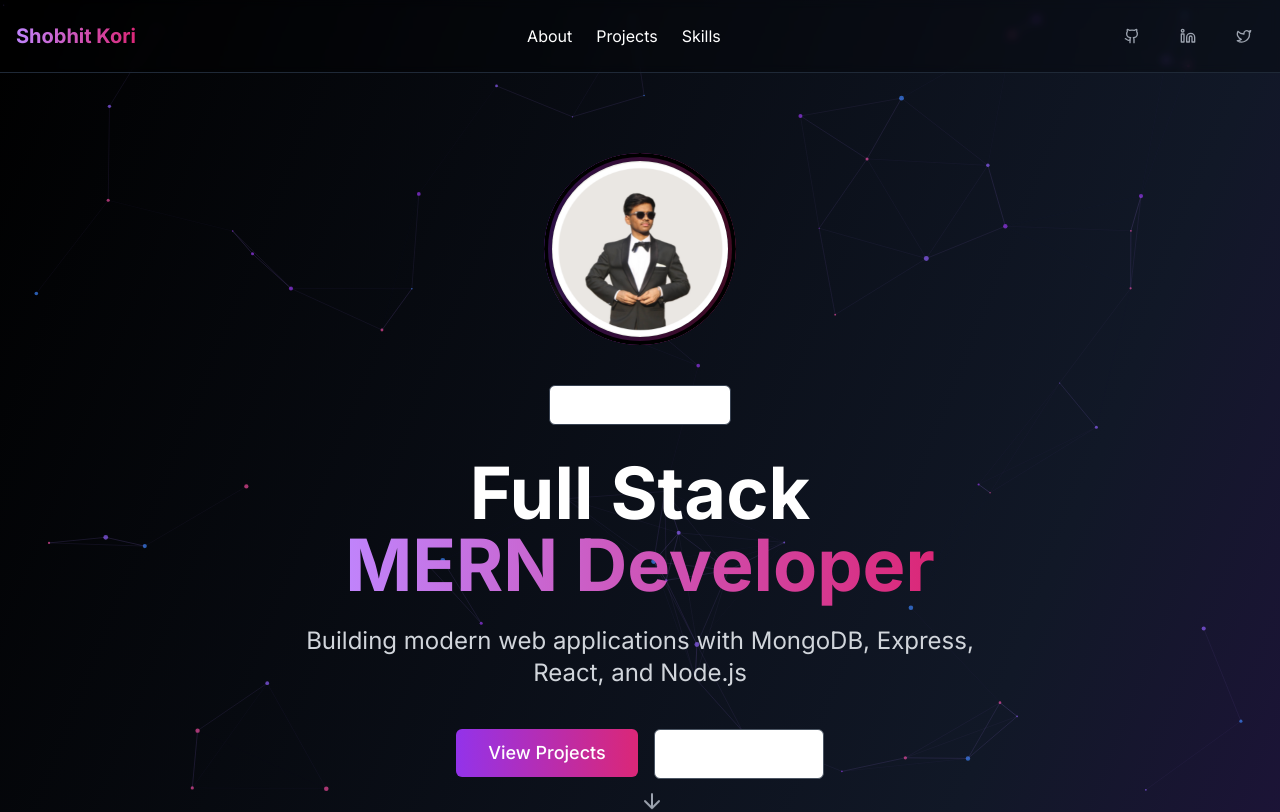
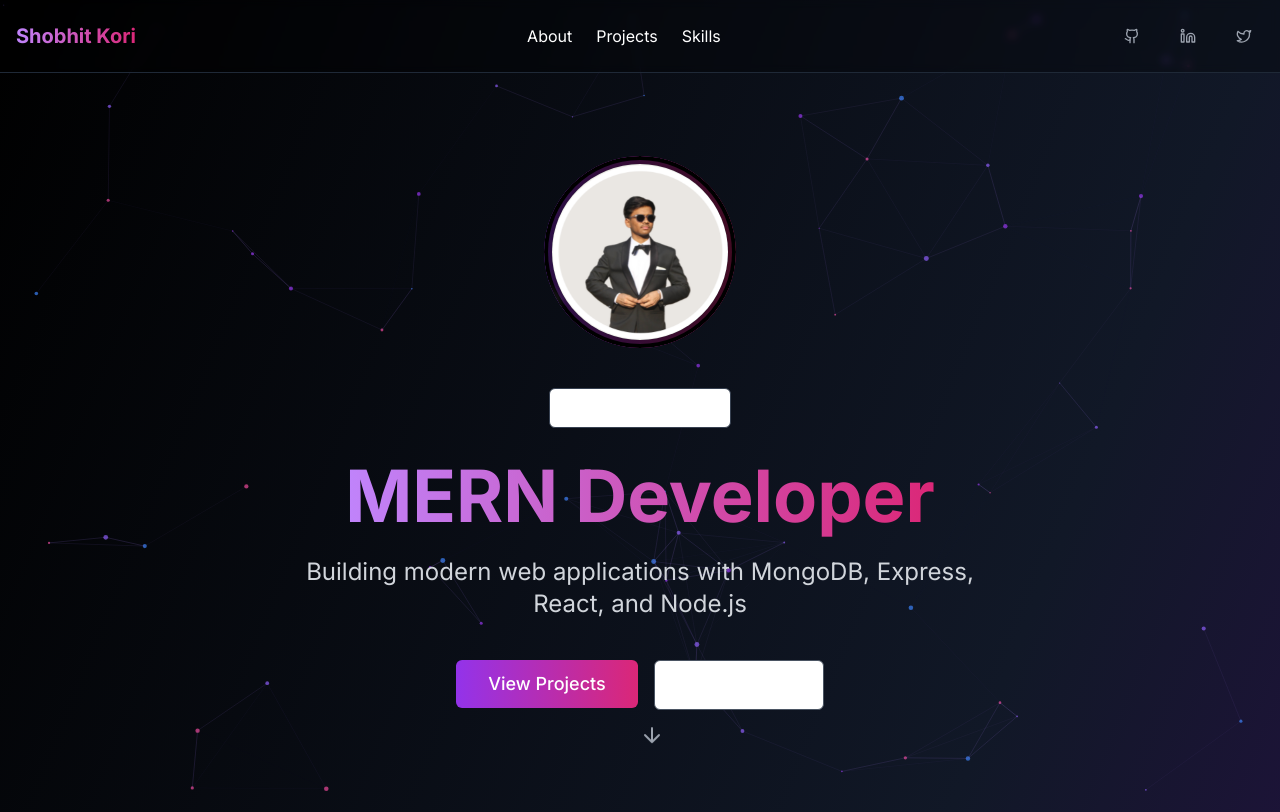
Before and after one commit to ShobhitKori/portfolio, a Next.js app: page / in a window 1280 px wide. Shown: the top 812 px of the page. Built offline with nearby package versions, Linux system fonts and the light colour scheme.

Commit message:
Update page.tsx

```diff
--- a/app/page.tsx
+++ b/app/page.tsx
@@ -133,7 +133,7 @@ export default function Home() {
             />
           </div>
           <h1 className="text-5xl md:text-7xl font-bold mb-6">
-            <span className="block">Full Stack</span>
+            {/*<span className="block">Full Stack</span>*/}
             <span className="text-transparent bg-clip-text bg-gradient-to-r from-purple-400 to-pink-600">
               MERN Developer
             </span>
```
